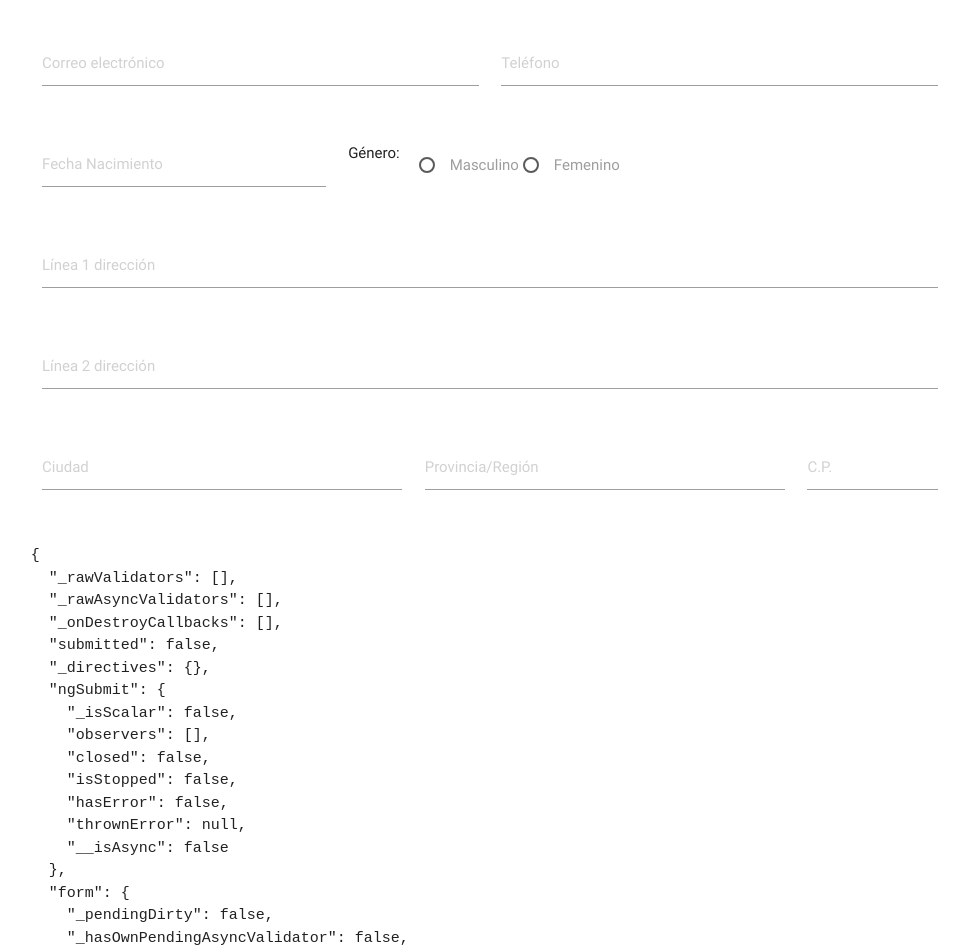
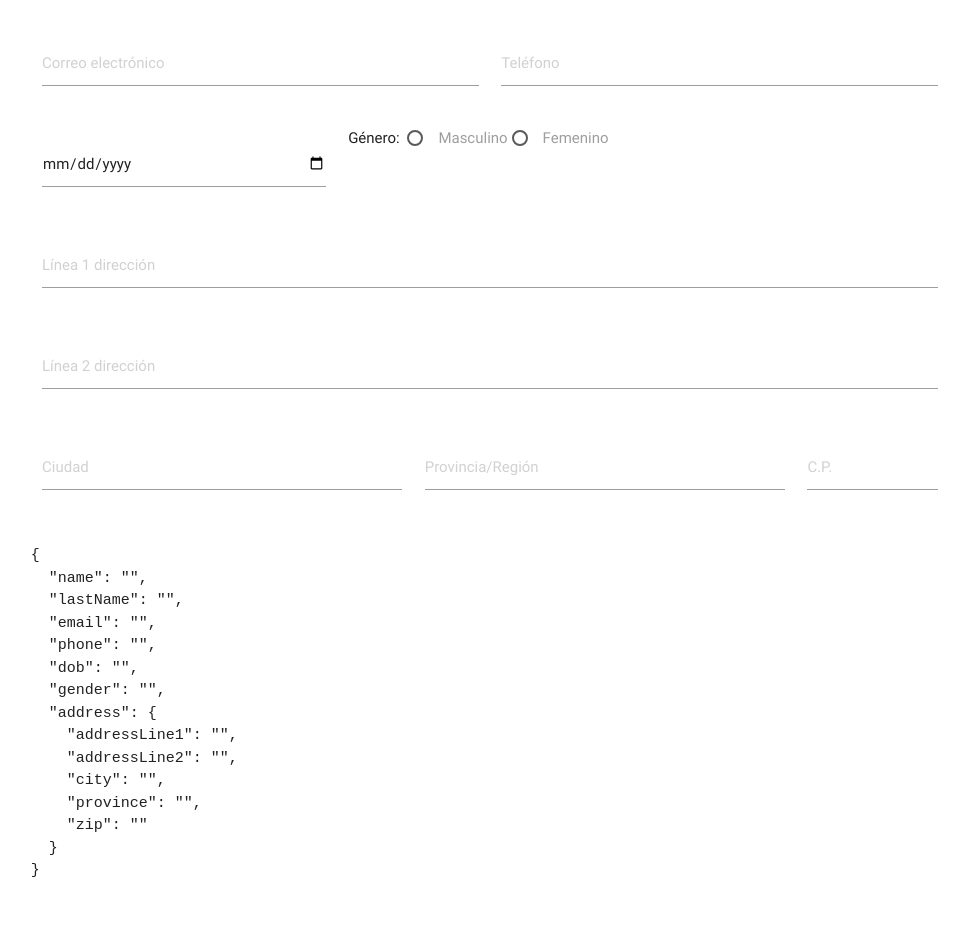
Before and after one commit to agudovitoria/ng2-forms, an Angular app: page / in a window 1280 px wide. Shown: the part 140-1091 px from the top of the page, without its empty margins (150-1119 px from the left). Built offline with nearby package versions, Linux system fonts and the light colour scheme.

Commit message:
Small fixes and model fully bound to form

```diff
--- a/src/app/registration-form/IFormData.ts
+++ b/src/app/registration-form/IFormData.ts
@@ -1,7 +1,8 @@
 export interface IFormData {
     name: string,
     lastName: string,
-    gender: number,
+    email:string,
+    gender: string,
     dob: Date,
     phone: number,
     address: {
--- a/src/app/registration-form/registration-form.component.html
+++ b/src/app/registration-form/registration-form.component.html
@@ -2,61 +2,63 @@
     <form class="col s12" novalidate #regForm="ngForm">
       <div class="row">
         <div class="input-field col s6">
-          <input placeholder="Nombre" id="first_name" type="text" class="validate">
+          <input placeholder="Nombre" id="first_name" type="text" class="validate" name="name" ngModel>
         </div>
         <div class="input-field col s6">
-          <input placeholder="Apellidos" id="last_name" type="text" class="validate">
+          <input placeholder="Apellidos" id="last_name" type="text" class="validate" name="lastName" ngModel>
         </div>
       </div>
 
       <div class="row">
         <div class="input-field col s6">
-          <input placeholder="Correo electrónico" id="email" type="email" class="validate">
+          <input placeholder="Correo electrónico" id="email" type="email" class="validate" name="email" ngModel>
         </div>
         <div class="input-field col s6">
-          <input placeholder="Teléfono" id="phone" type="tel" class="validate">
+          <input placeholder="Teléfono" id="phone" type="tel" class="validate" name="phone" ngModel>
         </div>
       </div>
 
       <div class="row">
         <div class="input-field col s4">
-          <input placeholder="Fecha Nacimiento" id="dob" type="tel" class="validate">
+          <input placeholder="Fecha Nacimiento" id="dob" type="date" class="validate" name="dob" ngModel>
         </div>
-        <div class="input-field col s4">
+        <div class="col s4">
           <span>Género: </span>
-          <input name="gender" type="radio" id="masc" /> <label for="test1">Masculino</label>
-          <input name="gender" type="radio" id="fem" /> <label for="test2">Femenino</label>
+          <input name="gender" type="radio" value="male" id="gender-male" ngModel /> <label for="gender-male">Masculino</label>
+          <input name="gender" type="radio" value="female" id="gender-female" ngModel /> <label for="gender-female">Femenino</label>
+        </div>
+      </div>
+
+      <div ngModelGroup="address">
+        <div class="row">
+          <div class="input-field col s12">
+            <input placeholder="Línea 1 dirección" id="address_1" type="text" class="validate" name="addressLine1" ngModel>
           </div>
         </div>
 
         <div class="row">
           <div class="input-field col s12">
-          <input placeholder="Línea 1 dirección" id="address_1" type="text" class="validate">
-        </div>
-      </div>
-
-      <div class="row">
-        <div class="input-field col s12">
-          <input placeholder="Línea 2 dirección" id="address_2" type="text" class="validate">
+            <input placeholder="Línea 2 dirección" id="address_2" type="text" class="validate" name="addressLine2" ngModel>
           </div>
         </div>
 
         <div class="row">
           <div class="input-field col s5">
-          <input placeholder="Ciudad" id="city" type="text" class="validate">
+            <input placeholder="Ciudad" id="city" type="text" class="validate" name="city" ngModel>
           </div>
           <div class="input-field col s5">
-          <input placeholder="Provincia/Región" id="province" type="text" class="validate">
+            <input placeholder="Provincia/Región" id="province" type="text" class="validate" name="province" ngModel>
           </div>
           <div class="input-field col s2">
-          <input placeholder="C.P." id="zip" type="number" class="validate">
+            <input placeholder="C.P." id="zip" type="number" class="validate" name="zip" ngModel>
+          </div>
         </div>
       </div>
     </form>
 
     <div class="row">
       <div class="col s12">
-        <pre>{{ regForm | json }}</pre>
+        <pre>{{ regForm.value | json }}</pre>
       </div>
     </div>
   </div>
--- a/src/app/registration-form/registration-form.component.ts
+++ b/src/app/registration-form/registration-form.component.ts
@@ -10,6 +10,7 @@ export class RegistrationFormComponent implements OnInit {
   formData:IFormData = {
     name: '',
     lastName: '',
+    email: '',
     gender: null,
     dob: null,
     phone: null,
```
Lines whose indentation alone changed are shown as unchanged.
